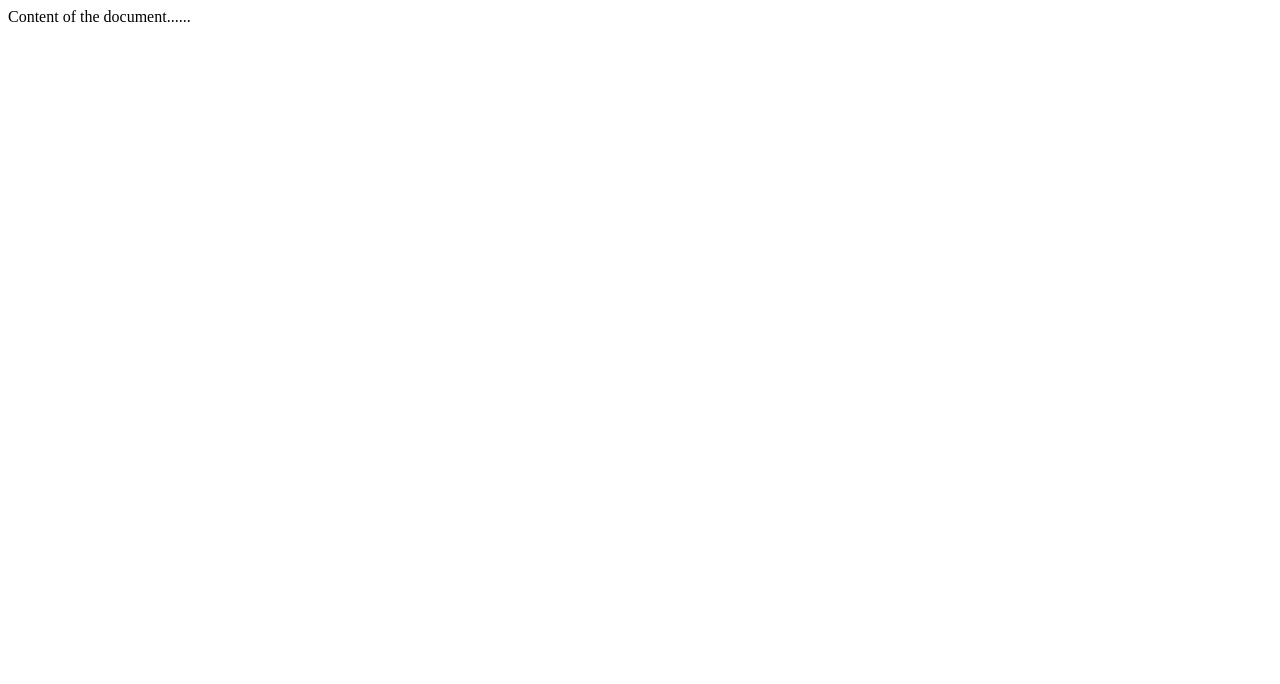
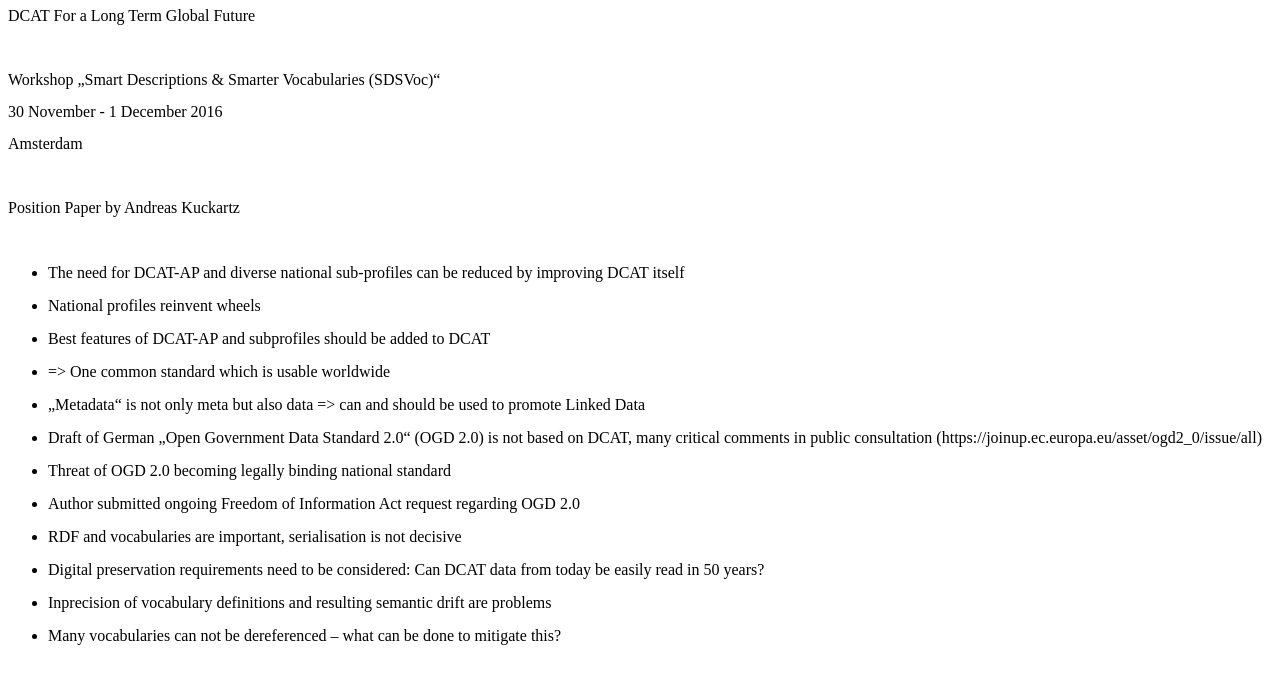
Before and after one commit to akuckartz/dcat-workshop-amsterdam, a plain HTML site: page index.html in a window 1280 px wide. Drawn offline with Linux system fonts and the light colour scheme.

Commit message:
Update index.html

```diff
--- a/index.html
+++ b/index.html
@@ -1,13 +1,81 @@
-
-<!DOCTYPE html>
+<!DOCTYPE HTML PUBLIC "-//W3C//DTD HTML 4.0 Transitional//EN">
 <html>
 <head>
-<meta charset="UTF-8">
-<title>DCAT For a Long Term Global Future</title>
+	<meta http-equiv="content-type" content="text/html; charset=utf-8"/>
+	<title>DCAT For a Long Term Global Future</title>
+	<meta name="generator" content="LibreOffice 5.2.2.2.0 (Linux)"/>
+	<meta name="author" content="Andreas Kuckartz"/>
+	<meta name="created" content="2016-10-09T21:56:58.588543307"/>
+	<meta name="changedby" content="Andreas Kuckartz"/>
+	<meta name="changed" content="2016-10-09T22:25:09.667123468"/>
+	<style type="text/css">
+		@page { margin: 2cm }
+		p { margin-bottom: 0.25cm; line-height: 120% }
+	</style>
 </head>
+<body lang="de-DE" dir="ltr">
+<p style="margin-bottom: 0cm; line-height: 100%">DCAT For a Long Term
+Global Future</p>
+<p style="margin-bottom: 0cm; line-height: 100%"><br/>
 
-<body>
-Content of the document......
+</p>
+<p style="margin-bottom: 0cm; line-height: 100%"><a name="top"></a>Workshop
+„Smart Descriptions &amp; Smarter Vocabularies (SDSVoc)“</p>
+<p style="margin-bottom: 0cm; line-height: 100%">30 November - 1
+December 2016</p>
+<p style="margin-bottom: 0cm; line-height: 100%">Amsterdam</p>
+<p style="margin-bottom: 0cm; line-height: 100%"><br/>
+
+</p>
+<p style="margin-bottom: 0cm; line-height: 100%">Position Paper by
+Andreas Kuckartz</p>
+<p style="margin-bottom: 0cm; line-height: 100%"><br/>
+
+</p>
+<ul>
+	<li/>
+<p style="margin-bottom: 0cm; line-height: 100%">The need for
+	DCAT-AP and diverse national sub-profiles can be reduced by
+	improving DCAT itself</p>
+	<li/>
+<p style="margin-bottom: 0cm; line-height: 100%">National
+	profiles reinvent wheels</p>
+	<li/>
+<p style="margin-bottom: 0cm; line-height: 100%">Best features
+	of DCAT-AP and subprofiles should be added to DCAT</p>
+	<li/>
+<p style="margin-bottom: 0cm; line-height: 100%">=&gt; One
+	common standard which is usable worldwide</p>
+	<li/>
+<p style="margin-bottom: 0cm; line-height: 100%">„Metadata“
+	is not only meta but also data =&gt; can and should be used to
+	promote Linked Data</p>
+	<li/>
+<p style="margin-bottom: 0cm; line-height: 100%">Draft of
+	German „Open Government Data Standard 2.0“ (OGD 2.0) is not
+	based on DCAT, many critical comments in public consultation
+	(https://joinup.ec.europa.eu/asset/ogd2_0/issue/all)</p>
+	<li/>
+<p style="margin-bottom: 0cm; line-height: 100%">Threat of OGD
+	2.0 becoming legally binding national standard</p>
+	<li/>
+<p style="margin-bottom: 0cm; line-height: 100%">Author
+	submitted ongoing Freedom of Information Act request regarding OGD
+	2.0</p>
+	<li/>
+<p style="margin-bottom: 0cm; line-height: 100%">RDF and
+	vocabularies are important, serialisation is not decisive</p>
+	<li/>
+<p style="margin-bottom: 0cm; line-height: 100%">Digital
+	preservation requirements need to be considered: Can DCAT data from
+	today be easily read in 50 years?</p>
+	<li/>
+<p style="margin-bottom: 0cm; line-height: 100%">Inprecision
+	of vocabulary definitions and resulting semantic drift are problems</p>
+	<li/>
+<p style="margin-bottom: 0cm; line-height: 100%">Many
+	vocabularies can not be dereferenced – what can be done to
+	mitigate this?</p>
+</ul>
 </body>
-
 </html>
```
